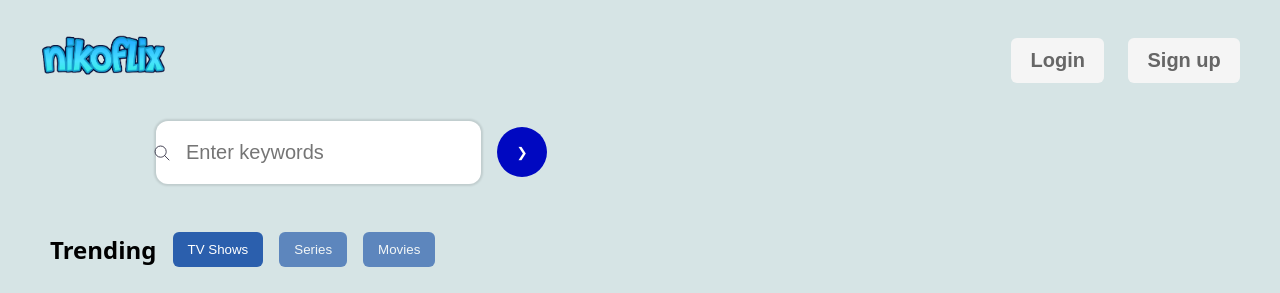
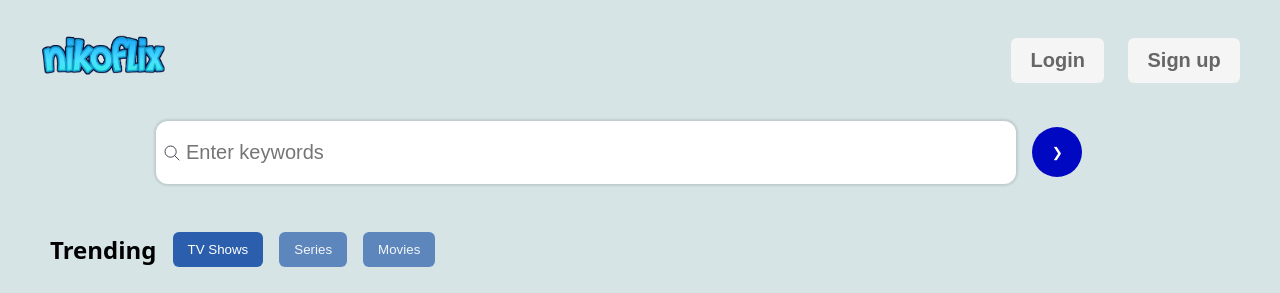
Before and after one commit to nihat-js/nikoflix, a plain HTML site: page index.html in a window 1280 px wide. Shown: the top 293 px of the page. Drawn offline with Linux system fonts and the light colour scheme.

Commit message:
style added

```diff
--- a/css/style.css
+++ b/css/style.css
@@ -48,9 +48,9 @@ nav button:hover {
 
 
 
-.search-wrap { max-width: 1000px; margin: 0 auto; padding: 0 1rem; position:  relative; display: flex;  align-items: center;}
-.search-wrap img {  position: absolute; width: 24px; top : 20px ; left : 10px}
-.search-wrap input {border-radius: 12px; max-width: 900px; padding : 20px 30px ;
+.search-wrap { display: grid; grid-template-columns: 8fr 1fr; align-items: center;  max-width: 1000px; margin: 0 auto; padding: 0 1rem; position:  relative; }
+.search-wrap img {  position: absolute; width: 24px; top : 20px ; left : 20px}
+.search-wrap input { width: 100%; border-radius: 12px;  padding : 20px 30px ;
     box-shadow: 0 0 2px 2px rgba(0,0,0,0.1);
    border: none !important ;
    border-color: #fff;
@@ -90,6 +90,7 @@ nav button:hover {
    margin : 0 auto;
    display: grid ;
    grid-template-columns: repeat(4,1fr) ;
+   padding: 0 15px;
    grid-gap: 50px;
 
 }
```
